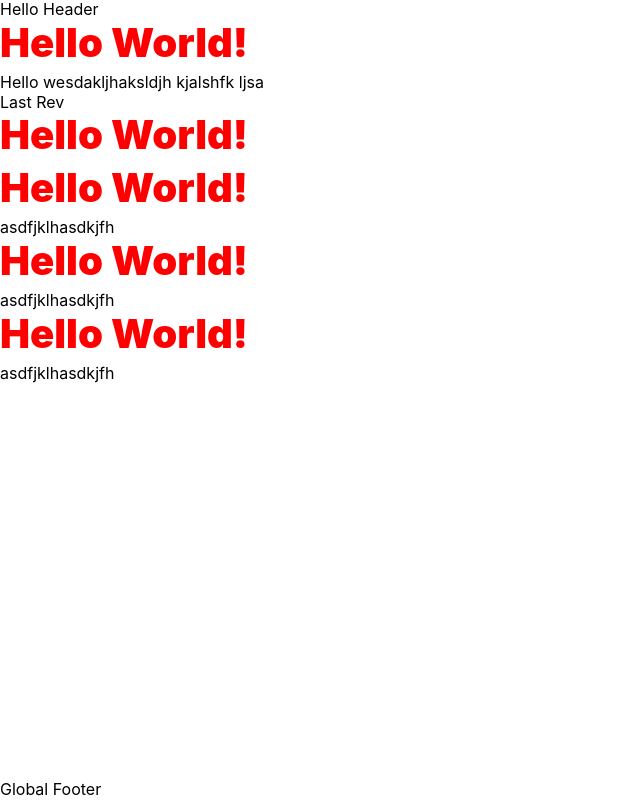
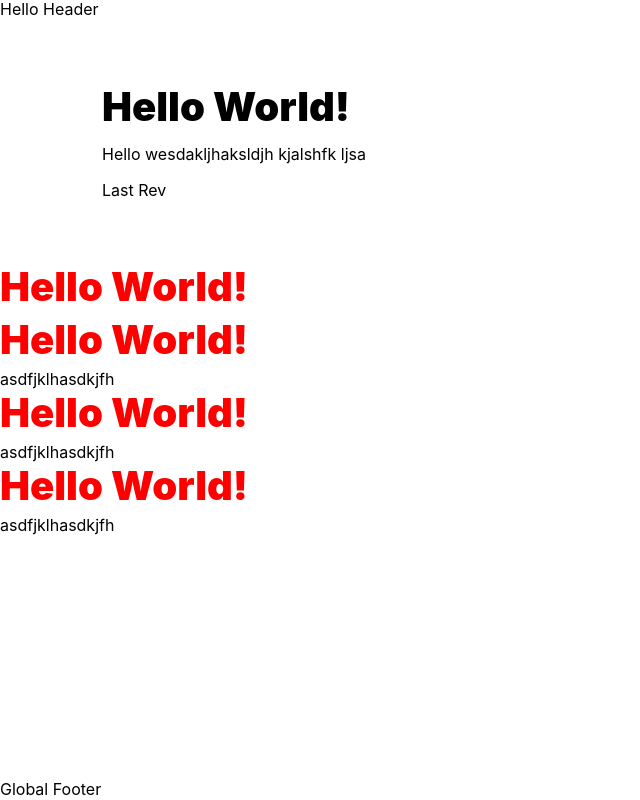
Before and after one commit to last-rev-llc/lastrev-next-starter, a Next.js app: page / in a window 1280 px wide. Shown: the whole page, without its empty margins (0-640 px from the left). Built offline with nearby package versions, Linux system fonts and the light colour scheme.

Commit message:
Fixed mock errors with Hero.   Updated storybook to include global styles.   Some basic styles added to hero

```diff
--- a/src/components/ModuleHero/ModuleHero.js
+++ b/src/components/ModuleHero/ModuleHero.js
@@ -5,12 +5,30 @@ import ElementLink from '../ElementLink';
 
 function ModuleHero({ header, summary, cta }) {
   return (
-    <div data-testid="ModuleHero">
-      <h1 className={styles.header} data-testid="ModuleHero-header">
-        {header}
-      </h1>
-      <p>{summary}</p>
-      <ElementLink url={cta.url} text={cta.text} />
+    <div className={styles['module-hero']} data-testid="ModuleHero">
+      <div className={styles['module-hero-inner-wrap']}>
+        {header ? (
+          <div className={styles['header-wrap']}>
+            <h1 className={styles.header} data-testid="ModuleHero-header">
+              {header}
+            </h1>
+          </div>
+        ) : null}
+
+        {summary ? (
+          <div className={styles['summary-wrap']}>
+            <p className={styles.summary} data-testid="ModuleHero-summary">
+              {summary}
+            </p>
+          </div>
+        ) : null}
+
+        {cta && cta.url && cta.text ? (
+          <div className={styles['cta-wrap']}>
+            <ElementLink url={cta.url} text={cta.text} />
+          </div>
+        ) : null}
+      </div>
     </div>
   );
 }
--- a/src/components/ModuleHero/ModuleHero.mock.js
+++ b/src/components/ModuleHero/ModuleHero.mock.js
@@ -1,4 +1,4 @@
-import mockElementLink from 'src/components/ElementLink/ElementLink.mock';
+import mockElementLink from '../ElementLink/ElementLink.mock';
 
 export default {
   header: 'Hello World!',
--- a/src/components/ModuleHero/ModuleHero.module.scss
+++ b/src/components/ModuleHero/ModuleHero.module.scss
@@ -1,5 +1,19 @@
-@import '../../styles/component.scss';
+.module-hero-inner-wrap {
+  composes: container sub-section from global;
+}
 
-.header {
-  color: red;
+.header-wrap {
+  * {
+    margin-bottom: 0;
+  }
+
+  margin-bottom: 1rem;
 }
+
+.summary-wrap {
+  * {
+    margin-bottom: 0;
+  }
+
+  margin-bottom: 1rem;
+}
--- a/src/styles/core/defaults.scss
+++ b/src/styles/core/defaults.scss
@@ -52,7 +52,7 @@ $border-radius-sm:            0; // .2rem !default;
 $grid-gutter-width: 4rem;
 
 $grid-breakpoints: (
-  xs: 0px,
+  xs: 0,
   sm: 576px,
   md: 768px,
   lg: 992px,
```
Also changed, not shown: 2 other files (tests, documents, lock files or other folders).
